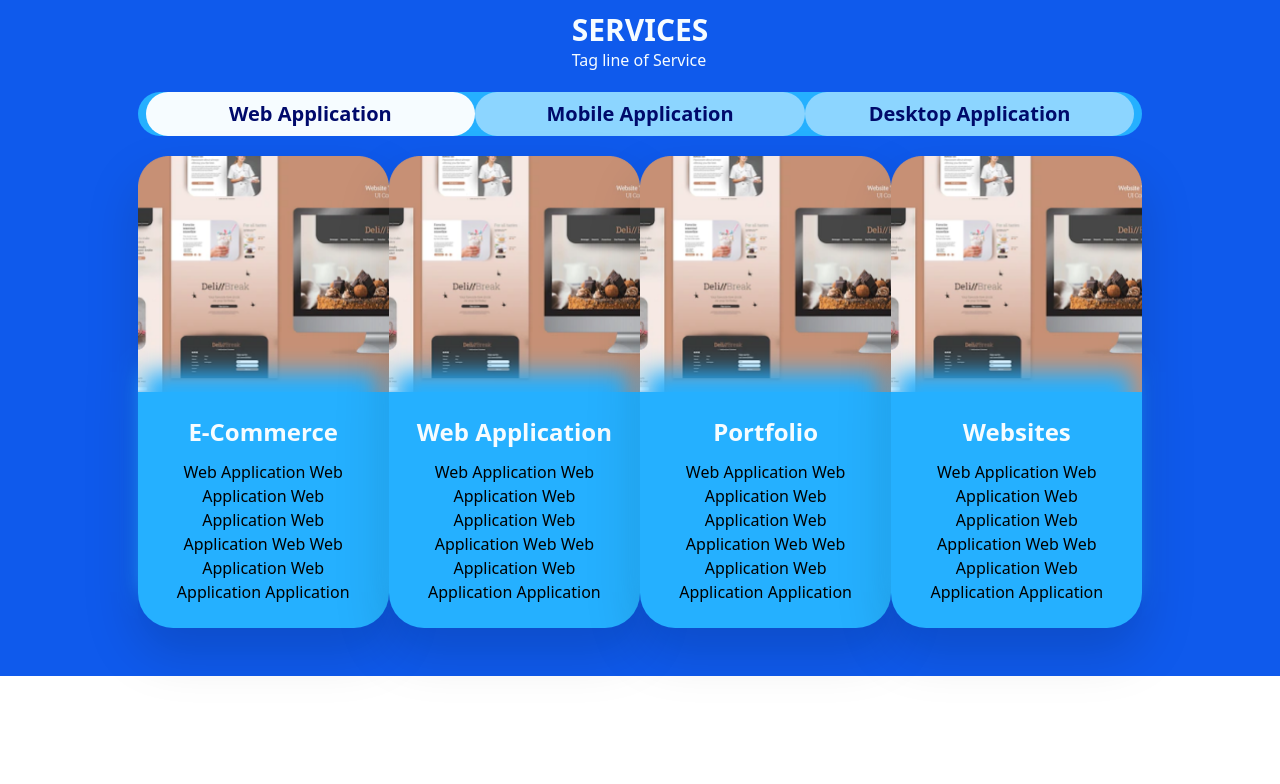
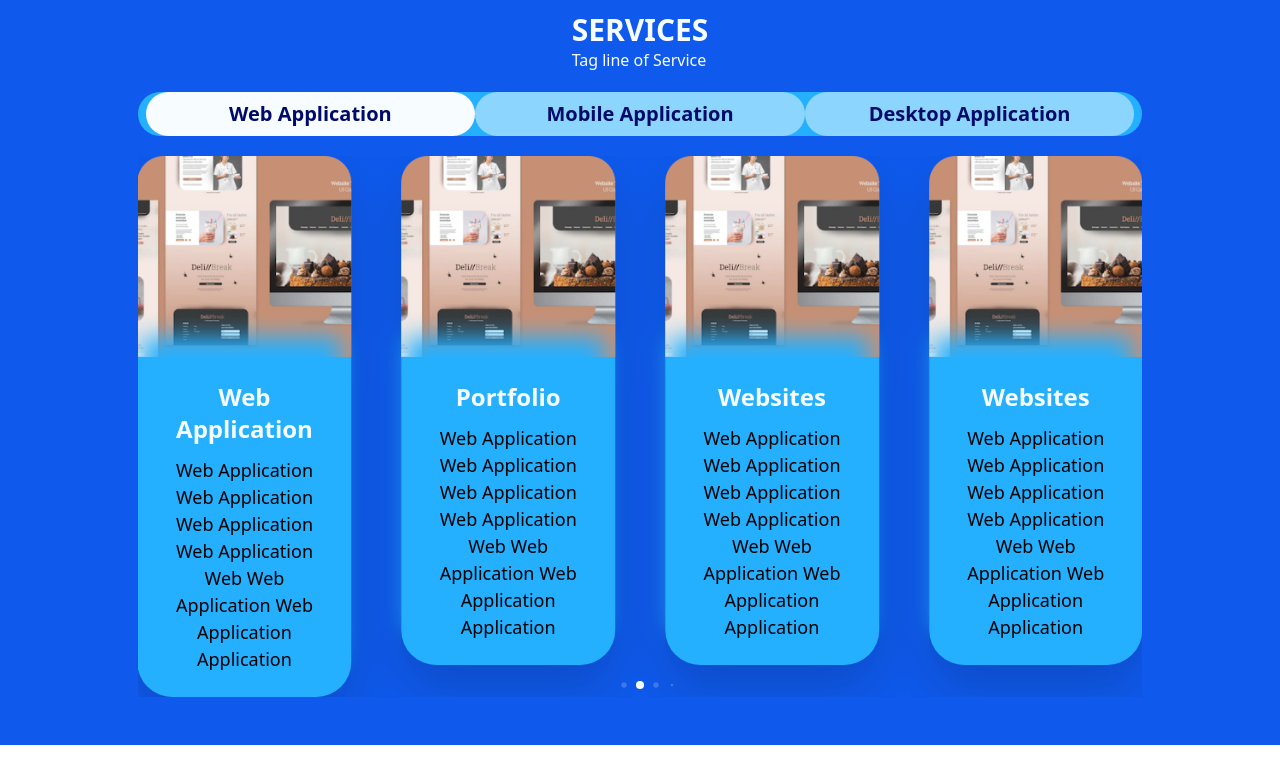
Before and after one commit to Algowrite-software-solution/algowrite-website-2.0, a React (Create React App) app in the folder front-end/: page / in a window 1280 px wide. Shown: the top 784 px of the page. Built offline with nearby package versions, Linux system fonts and the light colour scheme.

Commit message:
update slider 2 version
update slider 2 version

```diff
--- a/front-end/package.json
+++ b/front-end/package.json
@@ -9,6 +9,7 @@
     "react": "^18.2.0",
     "react-dom": "^18.2.0",
     "react-scripts": "5.0.1",
+    "swiper": "^9.4.1",
     "web-vitals": "^2.1.4"
   },
   "scripts": {
--- a/front-end/src/layout/Sevices.js
+++ b/front-end/src/layout/Sevices.js
@@ -1,10 +1,18 @@
-import React, { useState } from "react";
+import React, { useState, useEffect } from "react";
 import MainTopic from "../components/MainTopic";
 import Button from "../components/Button";
 import ServicesCard from "../components/SerivicesCard";
 import serviceImg from "../assets/ServicesCardImg/serviceCardImage.png";
+// Import Swiper React components
+import { Swiper, SwiperSlide } from "swiper/react";
+// Import Swiper styles
+import "swiper/css";
+import "swiper/css/pagination";
 
+import "./SliderStyle.css";
 
+// import required modules
+import { Pagination ,Autoplay, } from "swiper";
 
 const ApplicatinCardDetails = ({ activeButton }) => {
      const cardData = {
@@ -13,11 +21,25 @@ const ApplicatinCardDetails = ({ activeButton }) => {
                { topic: "Web Application", paragraph: "Web Application Web Application Web Application Web Application Web Web Application Web Application Application" },
                { topic: "Portfolio", paragraph: "Web Application Web Application Web Application Web Application Web Web Application Web Application Application" },
                { topic: "Websites", paragraph: "Web Application Web Application Web Application Web Application Web Web Application Web Application Application" },
+               { topic: "Websites", paragraph: "Web Application Web Application Web Application Web Application Web Web Application Web Application Application" },
+               { topic: "Websites", paragraph: "Web Application Web Application Web Application Web Application Web Web Application Web Application Application" },
+               { topic: "Websites", paragraph: "Web Application Web Application Web Application Web Application Web Web Application Web Application Application" },
+               { topic: "Websites", paragraph: "Web Application Web Application Web Application Web Application Web Web Application Web Application Application" },
+               { topic: "Websites", paragraph: "Web Application Web Application Web Application Web Application Web Web Application Web Application Application" },
+               { topic: "Websites", paragraph: "Web Application Web Application Web Application Web Application Web Web Application Web Application Application" },
+               { topic: "Websites", paragraph: "Web Application Web Application Web Application Web Application Web Web Application Web Application Application" },
+               { topic: "Websites", paragraph: "Web Application Web Application Web Application Web Application Web Web Application Web Application Application" },
           ],
           Mobile: [
                { topic: "Mobile App 1", paragraph: "mobile Application Web Application Web Application Web Application Web Web Application Web Application Application" },
                { topic: "Mobile App 2", paragraph: "mobile Application Web Application Web Application Web Application Web Web Application Web Application Application" },
                { topic: "Mobile App 3", paragraph: "mobile Application Web Application Web Application Web Application Web Web Application Web Application Application" },
+               { topic: "Mobile App 4", paragraph: "mobile Application Web Application Web Application Web Application Web Web Application Web Application Application" },
+               { topic: "Mobile App 4", paragraph: "mobile Application Web Application Web Application Web Application Web Web Application Web Application Application" },
+               { topic: "Mobile App 4", paragraph: "mobile Application Web Application Web Application Web Application Web Web Application Web Application Application" },
+               { topic: "Mobile App 4", paragraph: "mobile Application Web Application Web Application Web Application Web Web Application Web Application Application" },
+               { topic: "Mobile App 4", paragraph: "mobile Application Web Application Web Application Web Application Web Web Application Web Application Application" },
+               { topic: "Mobile App 4", paragraph: "mobile Application Web Application Web Application Web Application Web Web Application Web Application Application" },
                { topic: "Mobile App 4", paragraph: "mobile Application Web Application Web Application Web Application Web Web Application Web Application Application" },
           ],
           Desktop: [
@@ -25,14 +47,63 @@ const ApplicatinCardDetails = ({ activeButton }) => {
                { topic: "Desktop 2", paragraph: "Desktop Application Web Application Web Application Web Application Web Web Application Web Application Application" },
                { topic: "Desktop 3", paragraph: "Desktop Application Web Application Web Application Web Application Web Web Application Web Application Application" },
                { topic: "Desktop 4", paragraph: "Desktop Application Web Application Web Application Web Application Web Web Application Web Application Application" },
+               { topic: "Desktop 4", paragraph: "Desktop Application Web Application Web Application Web Application Web Web Application Web Application Application" },
+               { topic: "Desktop 4", paragraph: "Desktop Application Web Application Web Application Web Application Web Web Application Web Application Application" },
+               { topic: "Desktop 4", paragraph: "Desktop Application Web Application Web Application Web Application Web Web Application Web Application Application" },
+               { topic: "Desktop 4", paragraph: "Desktop Application Web Application Web Application Web Application Web Web Application Web Application Application" },
+               { topic: "Desktop 4", paragraph: "Desktop Application Web Application Web Application Web Application Web Web Application Web Application Application" },
+               { topic: "Desktop 4", paragraph: "Desktop Application Web Application Web Application Web Application Web Web Application Web Application Application" },
+               { topic: "Desktop 4", paragraph: "Desktop Application Web Application Web Application Web Application Web Web Application Web Application Application" },
           ],
      };
 
      const cards = cardData[activeButton].map((card, index) => (
-          <ServicesCard key={index} topic={card.topic} paragraph={card.paragraph} img={serviceImg}/>
+          <SwiperSlide key={index}>
+               <ServicesCard topic={card.topic} paragraph={card.paragraph} img={serviceImg} />
+          </SwiperSlide>
      ));
 
-     return (<div className="flex sm:justify-between">{cards}</div>);
+     return (
+          <>
+               <Swiper
+                    slidesPerView={1}
+                    spaceBetween={10}
+                    autoplay={{
+          delay: 2000,
+          disableOnInteraction: false,
+        }}
+                    pagination={{
+                         clickable: true,
+                         dynamicBullets: true,
+
+                    }}
+                    breakpoints={{
+                         "@0.00": {
+                              slidesPerView: 1,
+                              spaceBetween: 10,
+                         },
+                         "@0.75": {
+                              slidesPerView: 2,
+                              spaceBetween: 20,
+                         },
+                         "@1.00": {
+                              slidesPerView: 3,
+                              spaceBetween: 40,
+                         },
+                         "@1.50": {
+                              slidesPerView: 4,
+                              spaceBetween: 50,
+                         },
+                    }}
+                    modules={[Pagination , Autoplay]}
+                    className="mySwiper"
+               >
+                    {cards}
+               </Swiper>
+          </>
+
+
+     );
 };
 
 function Services() {
@@ -49,9 +120,9 @@ function Services() {
                     <MainTopic text="SERVICES" className="text-white font-bold text-3xl" subTopic="Tag line of Service" subTopicClassName="text-white" />
                </div>
                <div className="order-2 sm:w-4/5 h-11 bg-secondary rounded-full flex justify-between ps-2 pe-2">
-                    <Button onClick={()=> handleButtonClick('Web')} text="Web Application" className={`sm:w-96 h-11 text-darker  sm:text-xl text-sm text-center font-semibold bg-light ${activeButton === 'Web' ? 'bg-white' : 'bg-light'} rounded-full`}/>
-                    <Button onClick={()=> handleButtonClick('Mobile')} text="Mobile Application" className={`sm:w-96 h-11 text-darker sm:text-xl text-sm text-center font-semibold  bg-light ${activeButton === 'Mobile' ? 'bg-white' : 'bg-light'} rounded-full`} />
-                    <Button onClick={()=> handleButtonClick('Desktop')} text="Desktop Application" className={`sm:w-96 h-11 text-darker text-center text-sm sm:text-xl font-semibold  bg-light ${activeButton === 'Desktop' ? 'bg-white' : 'bg-light'} rounded-full`} />
+                    <Button onClick={() => handleButtonClick('Web')} text="Web Application" className={`sm:w-96 h-11 text-darker  sm:text-xl text-sm text-center font-semibold bg-light ${activeButton === 'Web' ? 'bg-white' : 'bg-light'} rounded-full`} />
+                    <Button onClick={() => handleButtonClick('Mobile')} text="Mobile Application" className={`sm:w-96 h-11 text-darker sm:text-xl text-sm text-center font-semibold  bg-light ${activeButton === 'Mobile' ? 'bg-white' : 'bg-light'} rounded-full`} />
+                    <Button onClick={() => handleButtonClick('Desktop')} text="Desktop Application" className={`sm:w-96 h-11 text-darker text-center text-sm sm:text-xl font-semibold  bg-light ${activeButton === 'Desktop' ? 'bg-white' : 'bg-light'} rounded-full`} />
                </div>
                <div className="order-3 sm:w-4/5 ">
                     <ApplicatinCardDetails activeButton={activeButton} />
--- /dev/null
+++ b/front-end/src/layout/SliderStyle.css
@@ -0,0 +1,41 @@
+.swiper {
+     width: 100%;
+     height: 100%;
+     background-color: transparent !important;
+}
+
+.swiper-slide {
+     text-align: center;
+     font-size: 18px;
+     display: flex;
+     justify-content: center;
+     align-items: center;
+     background-color: transparent;
+}
+
+.swiper-slide img {
+     display: block;
+     width: 100%;
+     height: 100%;
+     object-fit: cover;
+     background-color: transparent;
+}
+
+/* Customize the active pagination bullet */
+.swiper-pagination-bullet-active {
+     background-color: #ff0000;
+     /* Replace with your desired color */
+}
+
+/* Customize the inactive pagination bullets */
+.swiper-pagination-bullet {
+     background-color: #ffffff;
+     /* Replace with your desired color */
+}
+
+/* Customize the pagination container */
+.swiper-pagination {
+     bottom: 100px;
+     margin-top: 100px;
+     /* Adjust the position as needed */
+}
```
Also changed, not shown: 1 other file (tests, documents, lock files or other folders).
